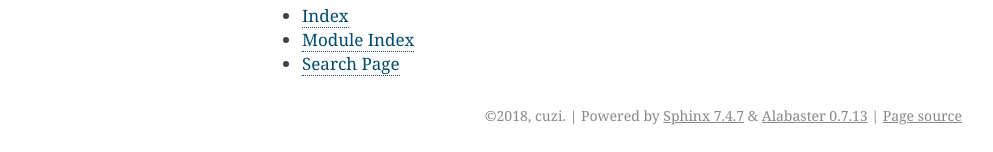
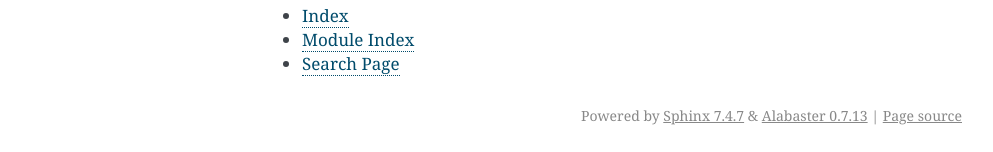
Before and after one commit to cvzi/foodemoji, a Sphinx documentation site: the page built from docs/index.rst, in a window 1280 px wide. Shown: the part 2014-2166 px from the top of the page, without its empty margins (148-1141 px from the left). Built offline with Sphinx 7.4.7, drawn with Linux system fonts in a browser that asks for light colours; part of the change alters nothing that is shown.

```diff
--- a/docs/conf.py
+++ b/docs/conf.py
@@ -6,23 +6,19 @@
 # full list see the documentation:
 # http://www.sphinx-doc.org/en/master/config
 
-from recommonmark.parser import CommonMarkParser
-import os
-import sys
-
 # -- Path setup --------------------------------------------------------------
 
 # If extensions (or modules to document with autodoc) are in another directory,
 # add these directories to sys.path here. If the directory is relative to the
 # documentation root, use os.path.abspath to make it absolute, like shown here.
 #
+import os
+import sys
 sys.path.insert(0, os.path.abspath('..'))
-
 
 # -- Project information -----------------------------------------------------
 
 project = 'foodemoji'
-copyright = '2018, cuzi'
 author = 'cuzi'
 
 # The short X.Y version
@@ -46,6 +42,7 @@ extensions = [
     'sphinx.ext.coverage',
     'sphinx.ext.viewcode',
     'sphinx.ext.githubpages',
+    'sphinxcontrib.jquery',
 ]
 
 # Add any paths that contain templates here, relative to this directory.
@@ -64,12 +61,12 @@ master_doc = 'index'
 #
 # This is also used if you do content translation via gettext catalogs.
 # Usually you set "language" from the command line for these cases.
-language = None
+language = 'en'
 
 # List of patterns, relative to source directory, that match files and
 # directories to ignore when looking for source files.
 # This pattern also affects html_static_path and html_extra_path.
-exclude_patterns = ['.build', 'Thumbs.db', '.DS_Store']
+exclude_patterns = ['.build', '_build', 'Thumbs.db', '.DS_Store']
 
 # The name of the Pygments (syntax highlighting) style to use.
 pygments_style = None
@@ -91,7 +88,7 @@ html_theme = 'alabaster'
 # Add any paths that contain custom static files (such as style sheets) here,
 # relative to this directory. They are copied after the builtin static files,
 # so a file named "default.css" will overwrite the builtin "default.css".
-html_static_path = ['.static']
+html_static_path = ['_static']
 
 # Custom sidebar templates, must be a dictionary that maps document names
 # to template names.
@@ -103,6 +100,8 @@ html_static_path = ['.static']
 #
 # html_sidebars = {}
 
+# If true, "(C) Copyright ..." is shown in the HTML footer. Default is True.
+html_show_copyright = False
 
 # -- Options for HTMLHelp output ---------------------------------------------
 
@@ -180,7 +179,3 @@ epub_exclude_files = ['search.html']
 
 
 # -- Extension configuration -------------------------------------------------
-
-source_parsers = {
-    '.md': CommonMarkParser,
-}
--- a/docs/requirements.txt
+++ b/docs/requirements.txt
@@ -1,2 +1,3 @@
-sphinx>=3.3.1
-sphinx-rtd-theme>=0.5.0
+sphinx==6.1.3
+sphinxcontrib-jquery
+setuptools>=65.5.1 # not directly required, pinned by Snyk to avoid a vulnerability
```
